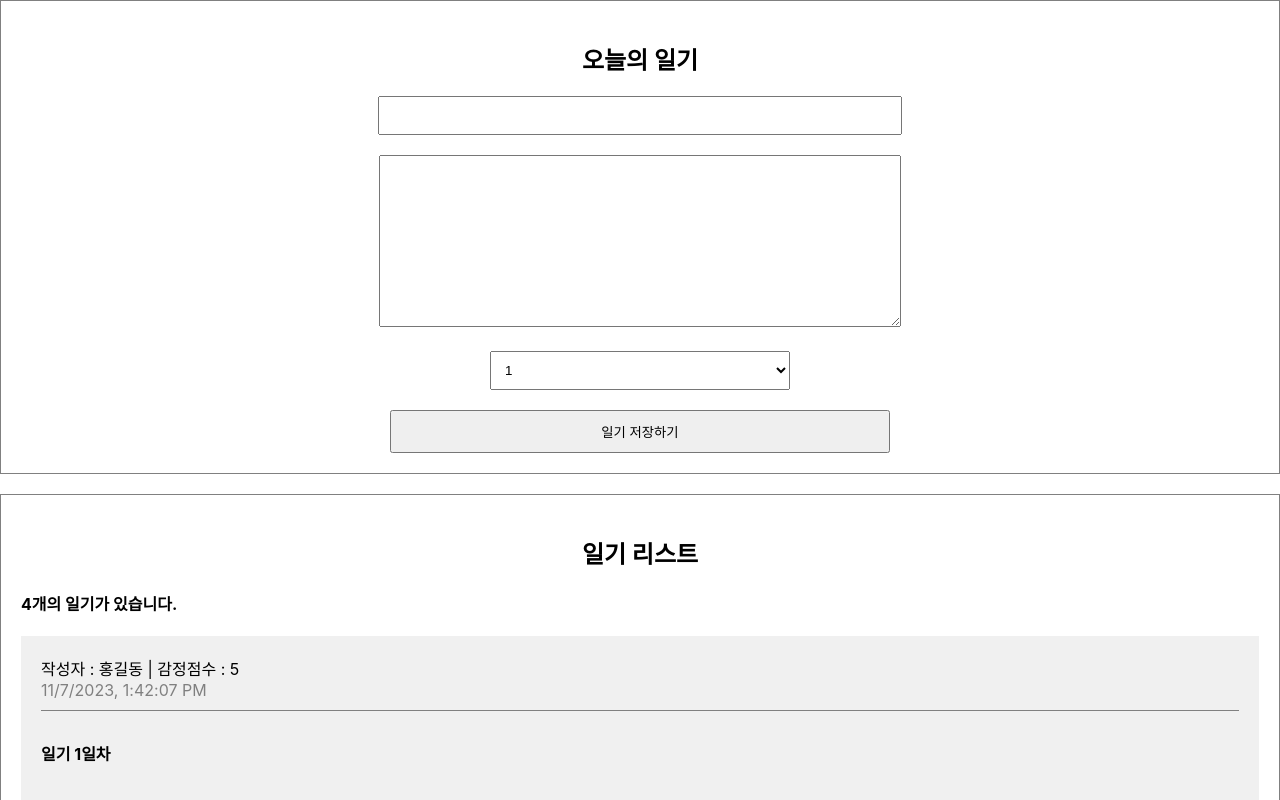
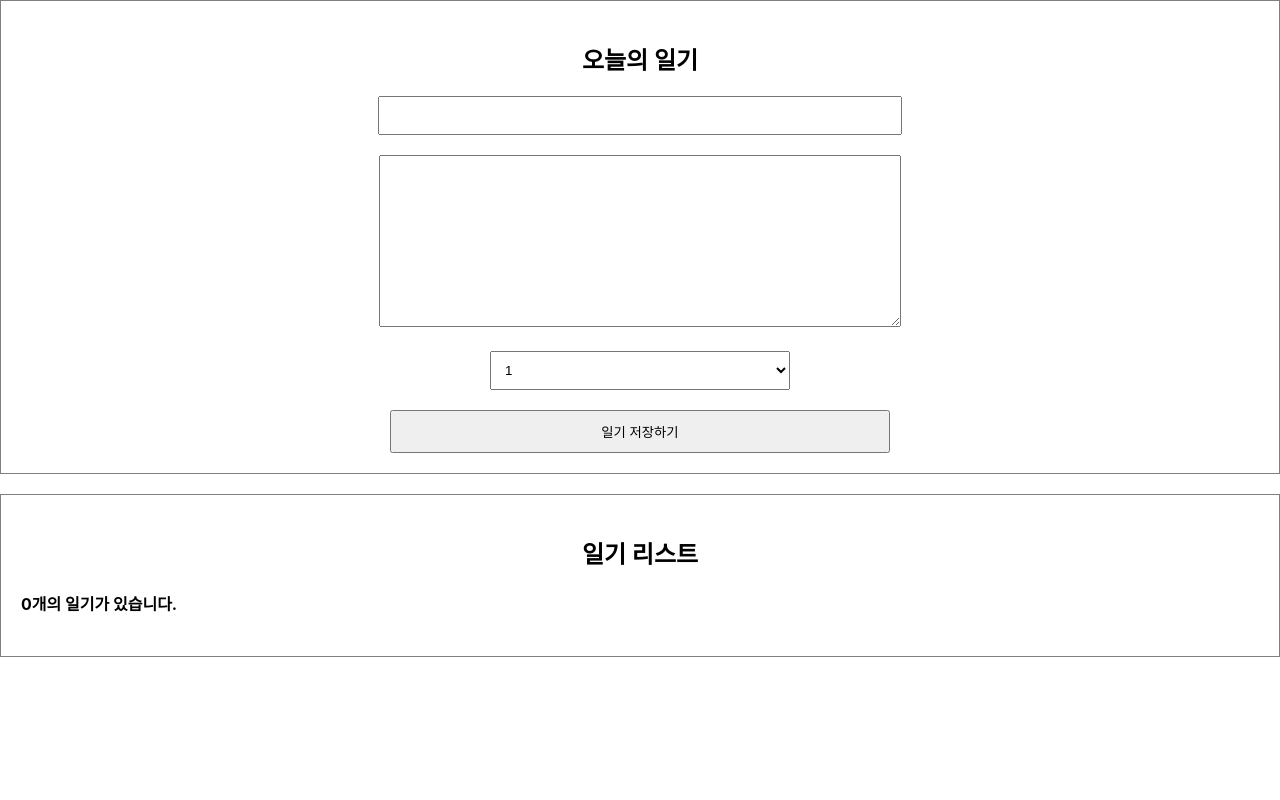
Before and after one commit to origin1508/simple-diary, a React (Create React App) app: page / in a window 1280 px wide. Shown: the top 800 px of the page. Built offline with nearby package versions, Linux system fonts and the light colour scheme.

Commit message:
fix: state를 이용해 일기 데이터 추가 구현

```diff
--- a/src/App.tsx
+++ b/src/App.tsx
@@ -1,43 +1,33 @@
+import { useState, useRef } from "react";
 import DiaryEditor from "./DiaryEditor";
 import DiaryList from "./DiaryList";
 import "./App.css";
-
-const dummyList = [
-  {
-    id: 1,
-    author: "홍길동",
-    content: "일기 1일차",
-    emotion: 5,
-    createdDate: new Date().getTime(),
-  },
-  {
-    id: 2,
-    author: "둘리",
-    content: "일기 2일차",
-    emotion: 3,
-    createdDate: new Date().getTime(),
-  },
-  {
-    id: 3,
-    author: "철수",
-    content: "일기 3일차",
-    emotion: 2,
-    createdDate: new Date().getTime(),
-  },
-  {
-    id: 4,
-    author: "영희",
-    content: "일기 4일차",
-    emotion: 1,
-    createdDate: new Date().getTime(),
-  },
-];
+import { Data, OnCreate } from "./types/diary";
 
 function App() {
+  const [data, setData] = useState<Data[]>([]);
+  const dataId = useRef(0);
+
+  const onCreate: OnCreate = (author, content, emotion) => {
+    const createdDate = new Date().getTime();
+
+    const newItem = {
+      author,
+      content,
+      emotion,
+      createdDate,
+      id: dataId.current,
+    };
+
+    dataId.current += 1;
+    setData((prev) => {
+      return [newItem, ...prev];
+    });
+  };
   return (
     <div>
-      <DiaryEditor />
-      <DiaryList diaryList={dummyList} />
+      <DiaryEditor onCreate={onCreate} />
+      <DiaryList diaryList={data} />
     </div>
   );
 }
```
